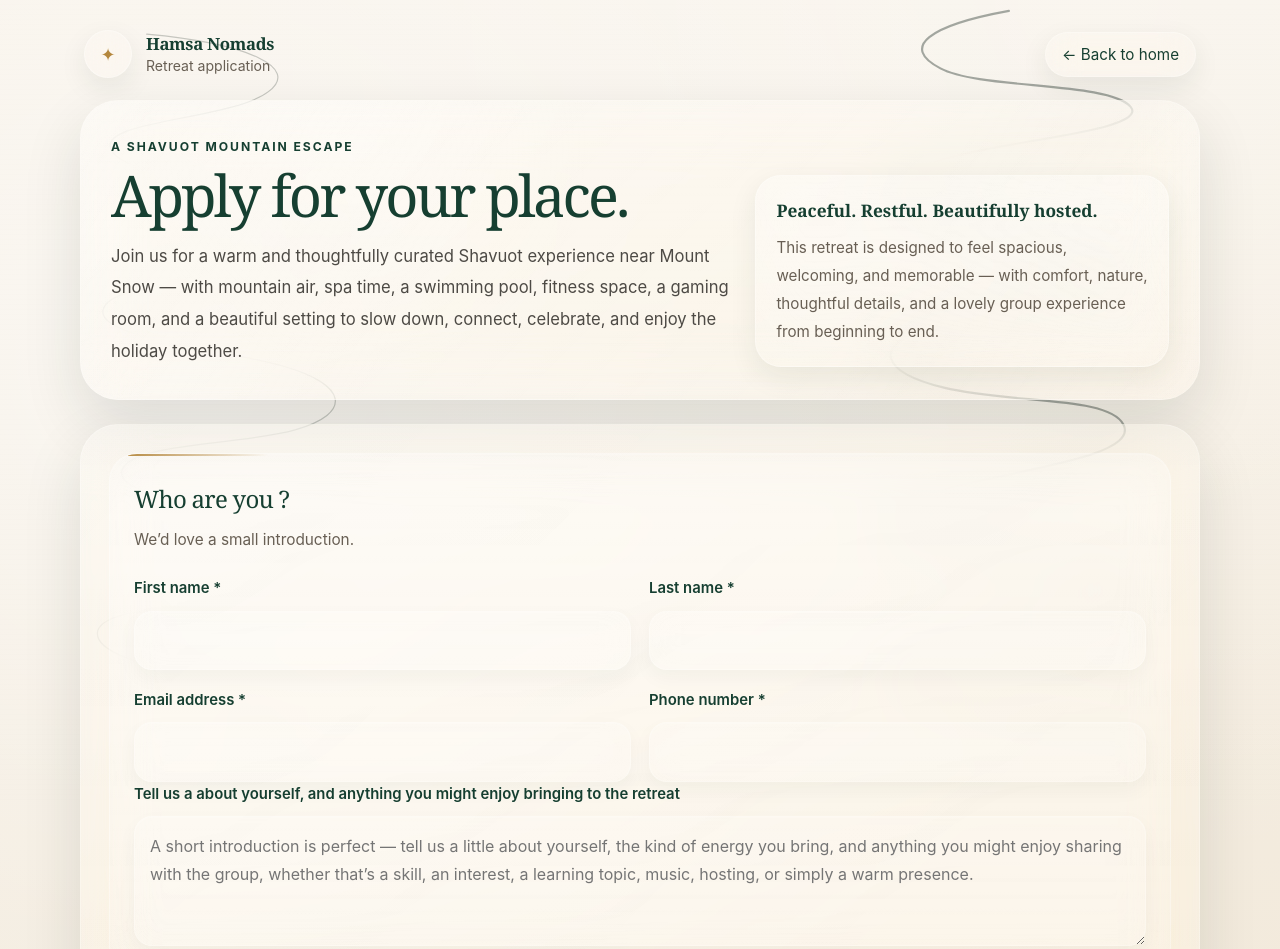
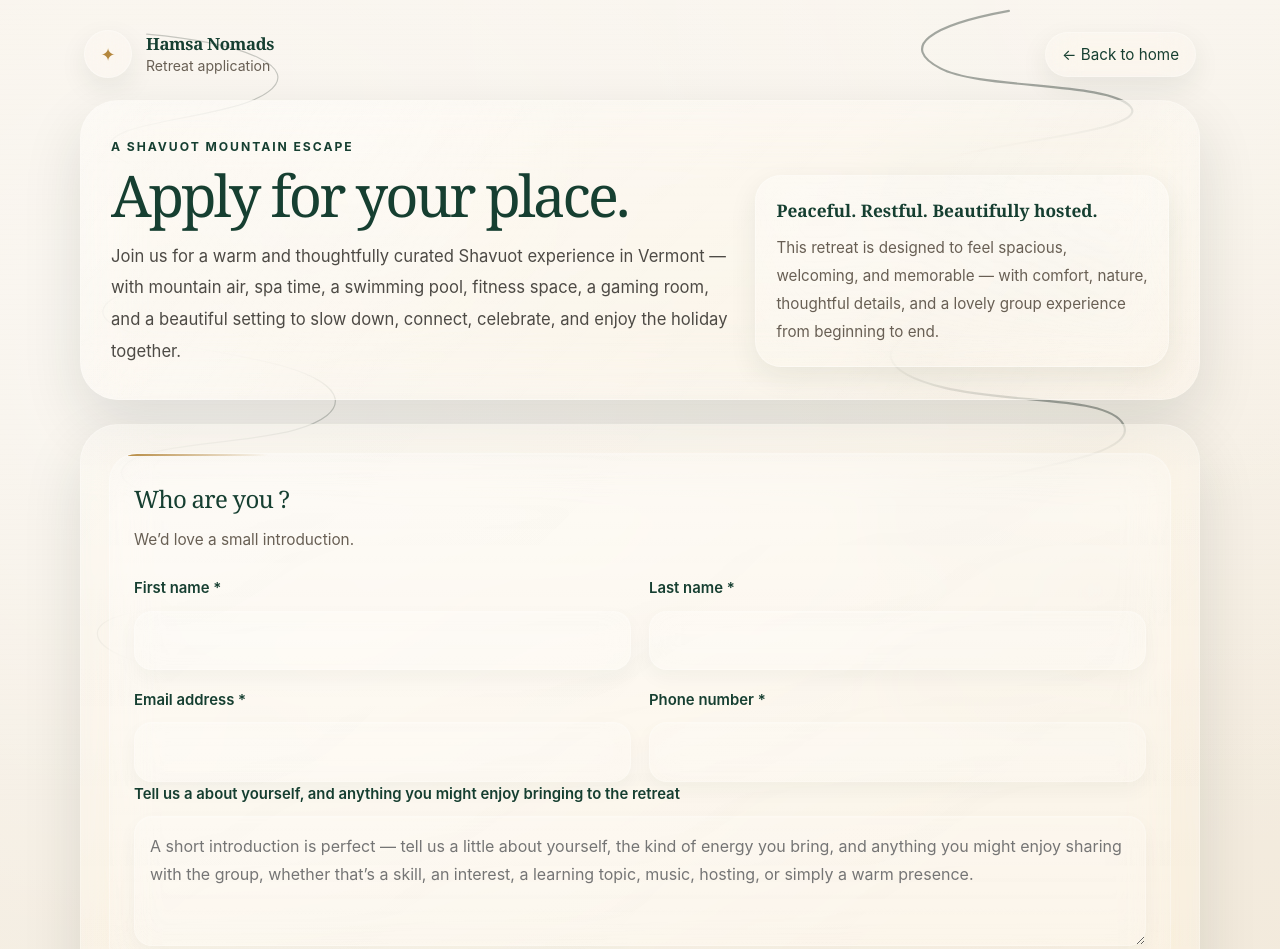
Before and after one commit to lschacht99/Hamsa-Nomads, a plain HTML site: page Forms/apply.html in a window 1280 px wide. Shown: the top 949 px of the page. Drawn offline with Linux system fonts and the light colour scheme.

Commit message:
Update apply.html

```diff
--- a/Forms/apply.html
+++ b/Forms/apply.html
@@ -666,7 +666,7 @@
           <div class="eyebrow">A Shavuot mountain escape</div>
           <h1>Apply for your place.</h1>
           <p>
-            Join us for a warm and thoughtfully curated Shavuot experience near Mount Snow —
+            Join us for a warm and thoughtfully curated Shavuot experience in Vermont —
             with mountain air, spa time, a swimming pool, fitness space, a gaming room,
             and a beautiful setting to slow down, connect, celebrate, and enjoy the holiday together.
           </p>
```
